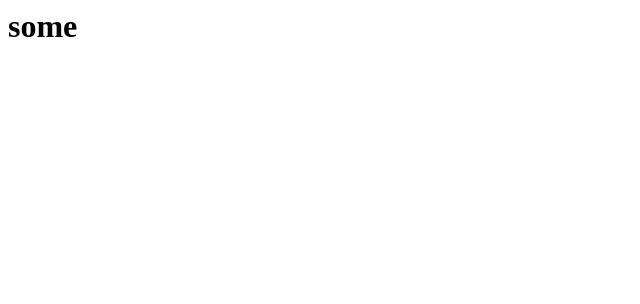
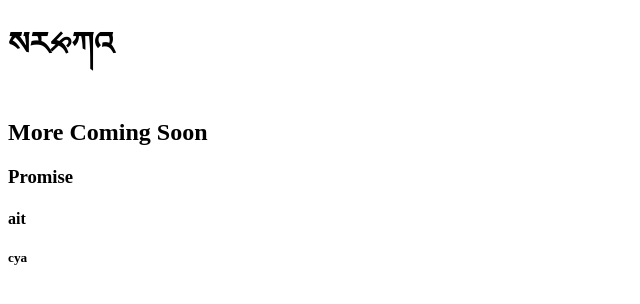
Before and after one commit to NikLEWAN/xnikma.github.io, a plain HTML site: page index.html in a window 1280 px wide. Shown: the whole page, without its empty margins (0-640 px from the left). Drawn offline with Linux system fonts and the light colour scheme.

Commit message:
second commit

```diff
--- a/index.html
+++ b/index.html
@@ -1 +1,5 @@
-<h1>some</h1>
+<h1>སར༱ཀའ</h1>
+<h2>More Coming Soon</h2>
+<h3>Promise</h3>
+<h4>ait</h4>
+<h5>cya</h5>
```
